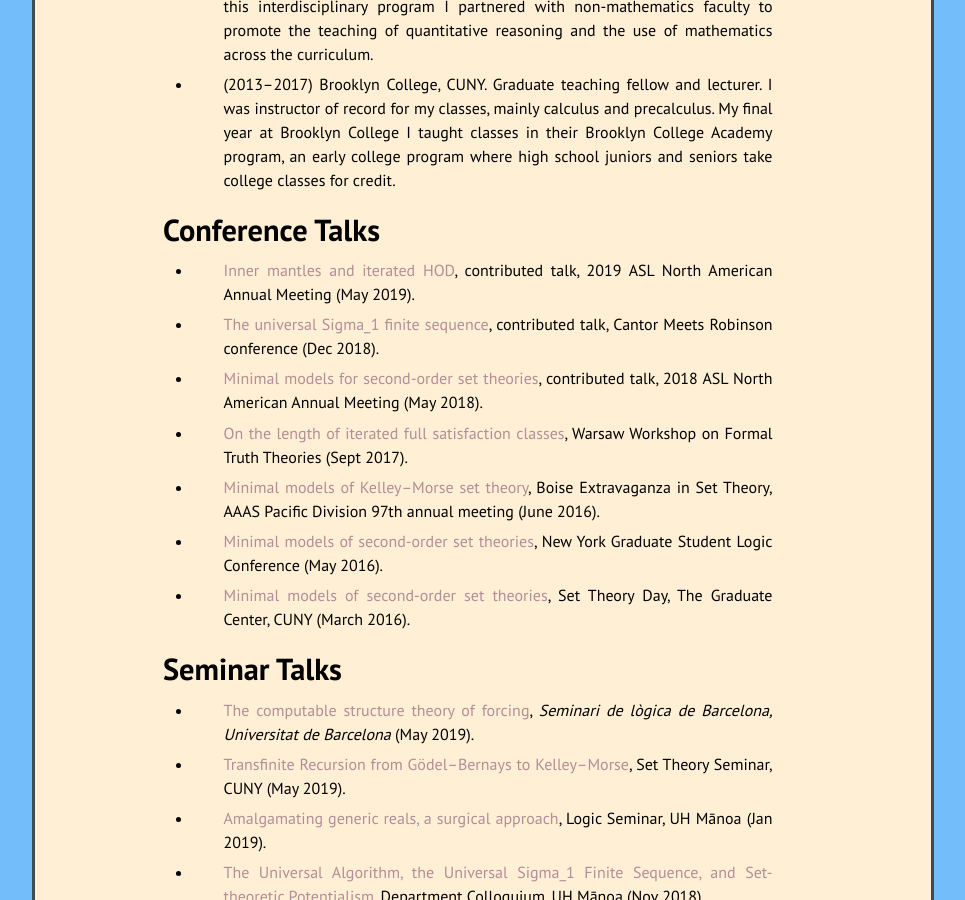
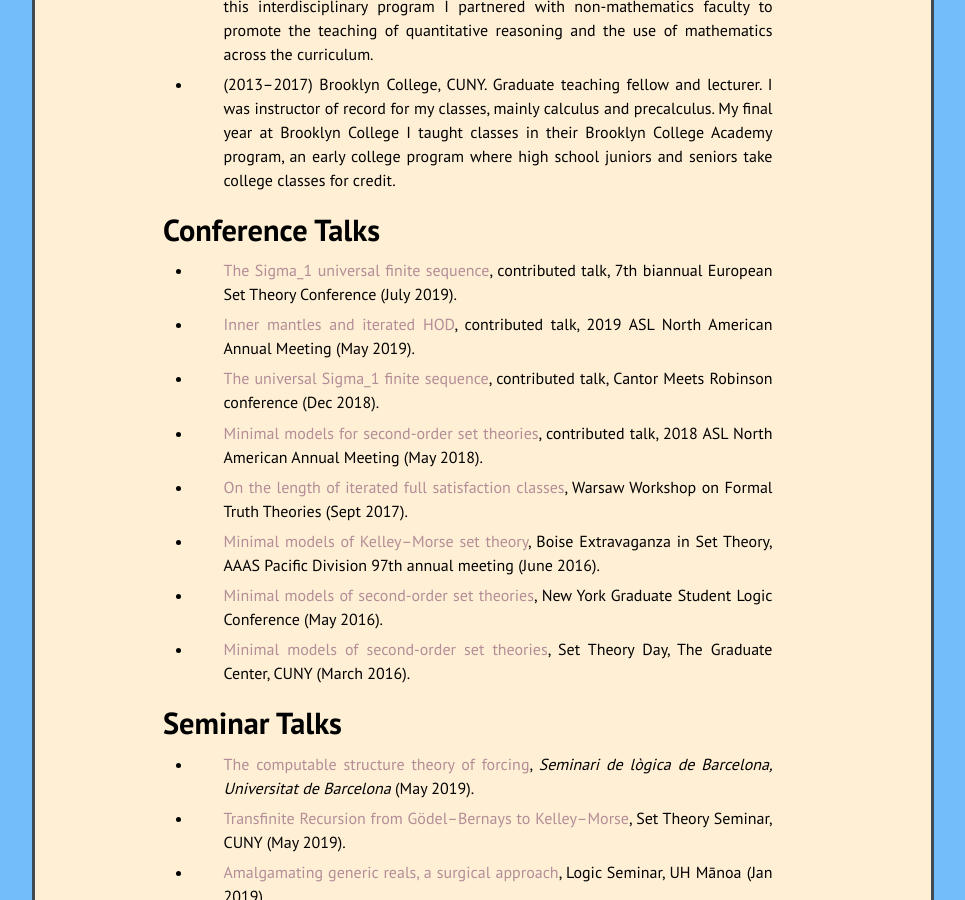
Before and after one commit to kamerynjw/kamerynjw.github.io, a Jekyll site: the page built from cv.md, in a window 1280 px wide and 900 px high, scrolled down 1169 px. Shown: the whole window, without its empty margins (157-1122 px from the left). Built offline with Jekyll 4.4.1, drawn with Linux system fonts in a browser that asks for light colours; nearby versions of some CDN libraries; some of the changed lines change nothing that is shown.

Commit message:
added page/slides for estc talk

```diff
--- a/_data/conftalks.yml
+++ b/_data/conftalks.yml
@@ -1,5 +1,10 @@
 
 # conference talks to display in talks.md
+
+- href: "2019-july-estc"
+  title: "The Sigma_1 universal finite sequence"
+  other: "contributed talk, 7th biannual European Set Theory Conference"
+  date: "July 2019"
 
 - href: "2019-may-asl"
   title: "Inner mantles and iterated HOD"
--- /dev/null
+++ b/research/talks/2019-july-estc.md
@@ -0,0 +1,24 @@
+---
+layout: page
+title: "The Sigma_1 universal finite sequence"
+permalink: /research/talks/2019-july-estc/
+excerpt: "This is a contributed talk at the seventh biannual European Set Theory Confence on Thursday, 4 July 2019. It is about joint work with Joel David Hamkins and Philip Welch. Consider a computably enumerable theory ZF^+ extending ZF..."
+---
+
+This is a contributed talk at the [seventh biannual European Set Theory Confence](https://sites.google.com/view/estc2019/estc-2019) on Thursday, 4 July 2019. It is about joint work with Joel David Hamkins and Philip Welch.
+
+[[slides]({{ page.url }}univ-seq.pdf)]
+
+Consider a computably enumerable theory $\mathsf{ZF}^+$ extending $\mathsf{ZF}$. There is a $\Sigma_1$ definition, without parameters, for a finite sequence of sets $b_0, b_1, \ldots, b_n$ with the following properties.
+
+* $\mathsf{ZF}^+$ proves the sequence is finite.
+
+* In any transitive model of $\mathsf{ZF}^+$ the sequence is empty.
+
+* If $M$ is a countable model of $\mathsf{ZF}^+$ in which the sequence is $s$ and $t \in M$ is a finite sequence extending $s$, then there is $N \models \mathsf{ZF}^+$ end-extending  $M$---that is, $N$ extends $M$ and if $x \in M$, $y \in N$, and $N \models y \in x$ then $y \in M$---so that in $N$ the sequence is $t$.
+
+* Indeed, it suffices merely that $M \models \mathsf{ZF}$ and there is an inner model $W \subseteq M$ with $W \models \mathsf{ZF}^+$.
+
+This $\Sigma_1$ universal finite sequence can be compared to the $\Sigma_2$ universal finite set of Hamkins and Woodin. Their finite set is universal with respect to rank-extensions, with $\Sigma_2$ statements being those witnessed by a rank-initial segment of the universe. The universal sequence presented here is universal with respect to end-extensions and is thus $\Sigma_1$, as $\Sigma_1$ statements are those witnessed by an $\in$-initial segment of the universe, i.e. by a transitive set. Both universal sequences are set theoretic analogues of Woodin's universal algorithm for models of arithmetic.
+
+As a consequence of the $\Sigma_1$ universal finite sequence we can calculate the modal validities of end-extensional set theoretic potentialism. Recall that a potentialist system is a Kripke model of first-order structures in a common extension, where the accessibility relation refines the substructure relation. A potentialist system thereby has a natural associated modal interpretation, namely where $\possible\varphi$ holds in a world $M$ if $\varphi$ holds in some extension of $M$ and $\necessary\varphi$ holds in $M$ if $\varphi$ holds in every extension of $M$. Consider the potentialist system consisting of countable models of $\mathsf{ZF}^+$ ordered by end-extension. Its modal validities are precisely $\mathsf{S4}$.
```
Also changed, not shown: 1 other file.
